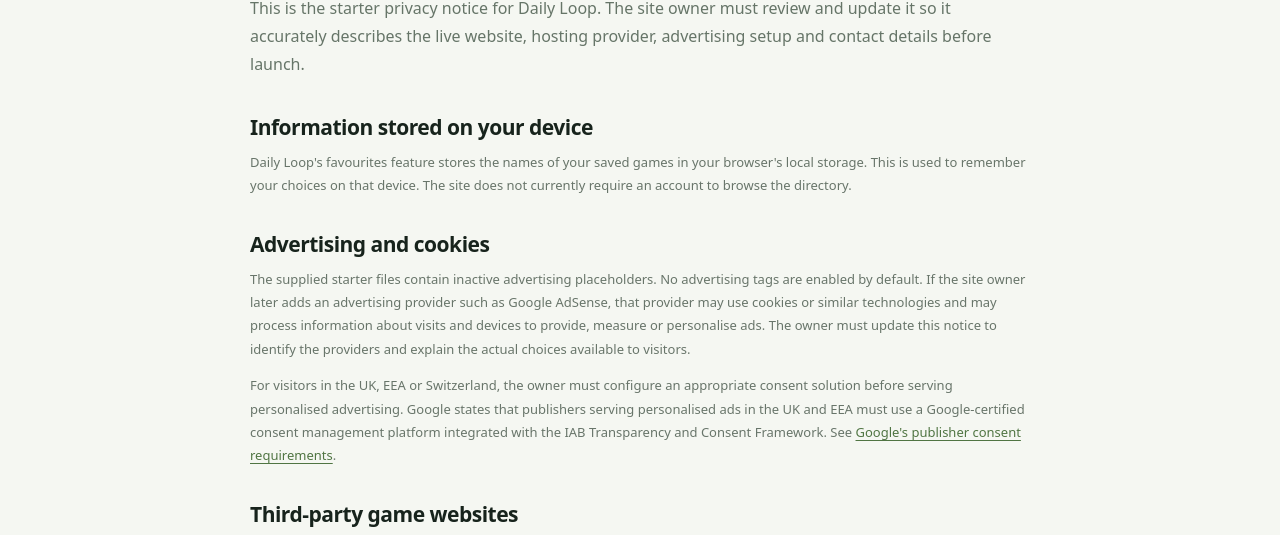
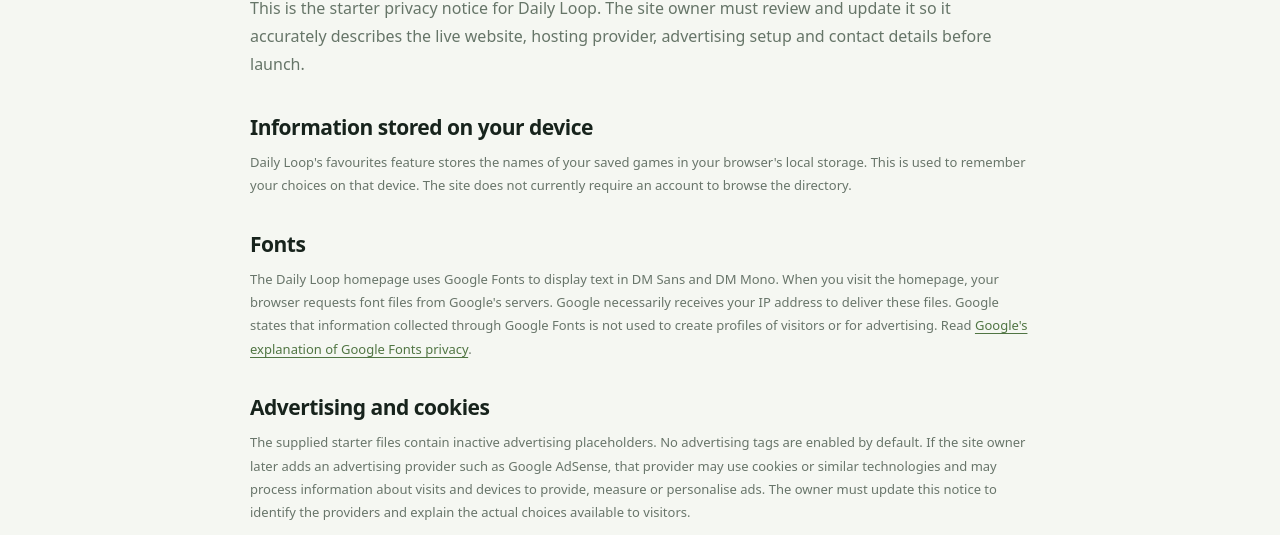
Before and after one commit to Whamer13/daily-loop, a plain HTML site: page privacy.html in a window 1280 px wide. Shown: the part 262-797 px from the top of the page. Drawn offline with Linux system fonts and the light colour scheme.

Commit message:
Update privacy.html

```diff
--- a/privacy.html
+++ b/privacy.html
@@ -9,6 +9,8 @@
   <header class="site-header"><a class="brand" href="index.html"><span class="brand-mark" aria-hidden="true"><span></span><span></span><span></span><span></span></span><span>daily<span class="brand-light">loop</span><small>.games</small></span></a><nav class="header-nav"><a class="nav-link" href="index.html#directory">Discover</a><a class="nav-link" href="about.html">About</a></nav><a class="header-cta" href="index.html#directory">Find a game <span>↗</span></a></header>
   <main class="content-page"><div class="eyebrow">YOUR DATA, EXPLAINED</div><h1>Privacy <em>notice.</em></h1><p class="lead">This is the starter privacy notice for Daily Loop. The site owner must review and update it so it accurately describes the live website, hosting provider, advertising setup and contact details before launch.</p>
     <h2>Information stored on your device</h2><p>Daily Loop's favourites feature stores the names of your saved games in your browser's local storage. This is used to remember your choices on that device. The site does not currently require an account to browse the directory.</p>
+    <h2>Fonts</h2>
+<p>The Daily Loop homepage uses Google Fonts to display text in DM Sans and DM Mono. When you visit the homepage, your browser requests font files from Google's servers. Google necessarily receives your IP address to deliver these files. Google states that information collected through Google Fonts is not used to create profiles of visitors or for advertising. Read <a class="inline-link" href="https://fonts.googleblog.com/2022/11/your-privacy-and-google-fonts.html" target="_blank" rel="noopener noreferrer">Google's explanation of Google Fonts privacy</a>.</p>
     <h2>Advertising and cookies</h2><p>The supplied starter files contain inactive advertising placeholders. No advertising tags are enabled by default. If the site owner later adds an advertising provider such as Google AdSense, that provider may use cookies or similar technologies and may process information about visits and devices to provide, measure or personalise ads. The owner must update this notice to identify the providers and explain the actual choices available to visitors.</p><p>For visitors in the UK, EEA or Switzerland, the owner must configure an appropriate consent solution before serving personalised advertising. Google states that publishers serving personalised ads in the UK and EEA must use a Google-certified consent management platform integrated with the IAB Transparency and Consent Framework. See <a class="inline-link" href="https://support.google.com/adsense/answer/13554116" target="_blank" rel="noopener noreferrer">Google's publisher consent requirements</a>.</p>
     <h2>Third-party game websites</h2><p>When you click a Play link, you leave Daily Loop and visit an independently operated website. That website has its own privacy notice, cookies and data practices. Daily Loop does not control them; please review the destination site's information.</p>
     <h2>Hosting and server logs</h2><p>The website host may process technical information such as IP address, browser type, requested pages and access times in server logs for security and operation. The owner should check the chosen host's terms and privacy documentation and update this section to match the actual arrangement.</p>
```
